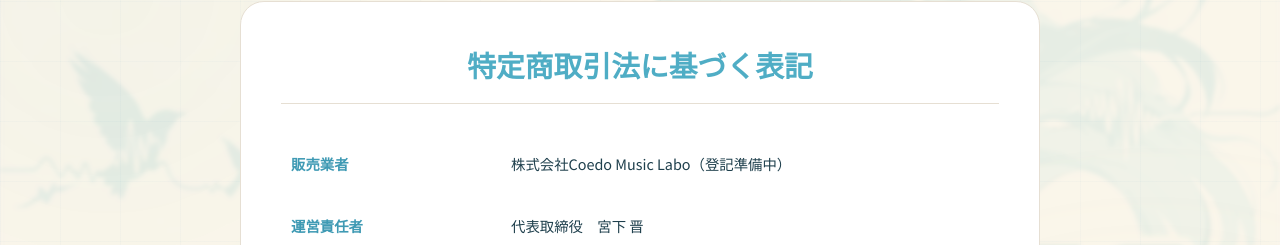
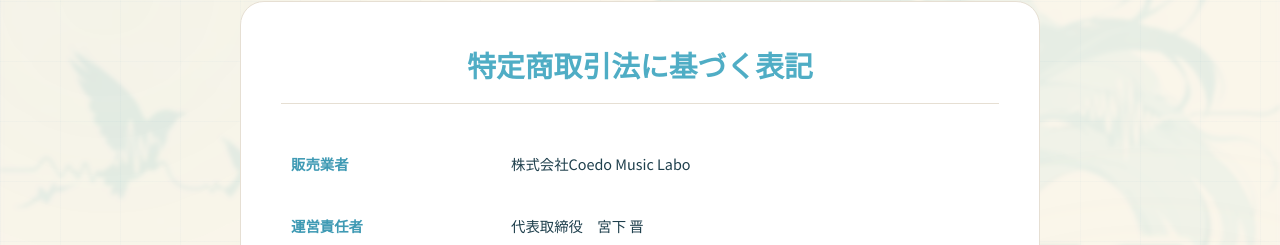
Before and after one commit to MYST0518/coedo_music_label, a website: page tokushoho.html in a window 1280 px wide. Shown: the part 119-364 px from the top of the page. Drawn offline with Linux system fonts and the light colour scheme.

Commit message:
Remove 登記準備中 (tokushoho.html)

```diff
--- a/tokushoho.html
+++ b/tokushoho.html
@@ -112,7 +112,7 @@
           <tbody>
             <tr>
               <th>販売業者</th>
-              <td>株式会社Coedo Music Labo（登記準備中）</td>
+              <td>株式会社Coedo Music Labo</td>
             </tr>
             <tr>
               <th>運営責任者</th>
```
